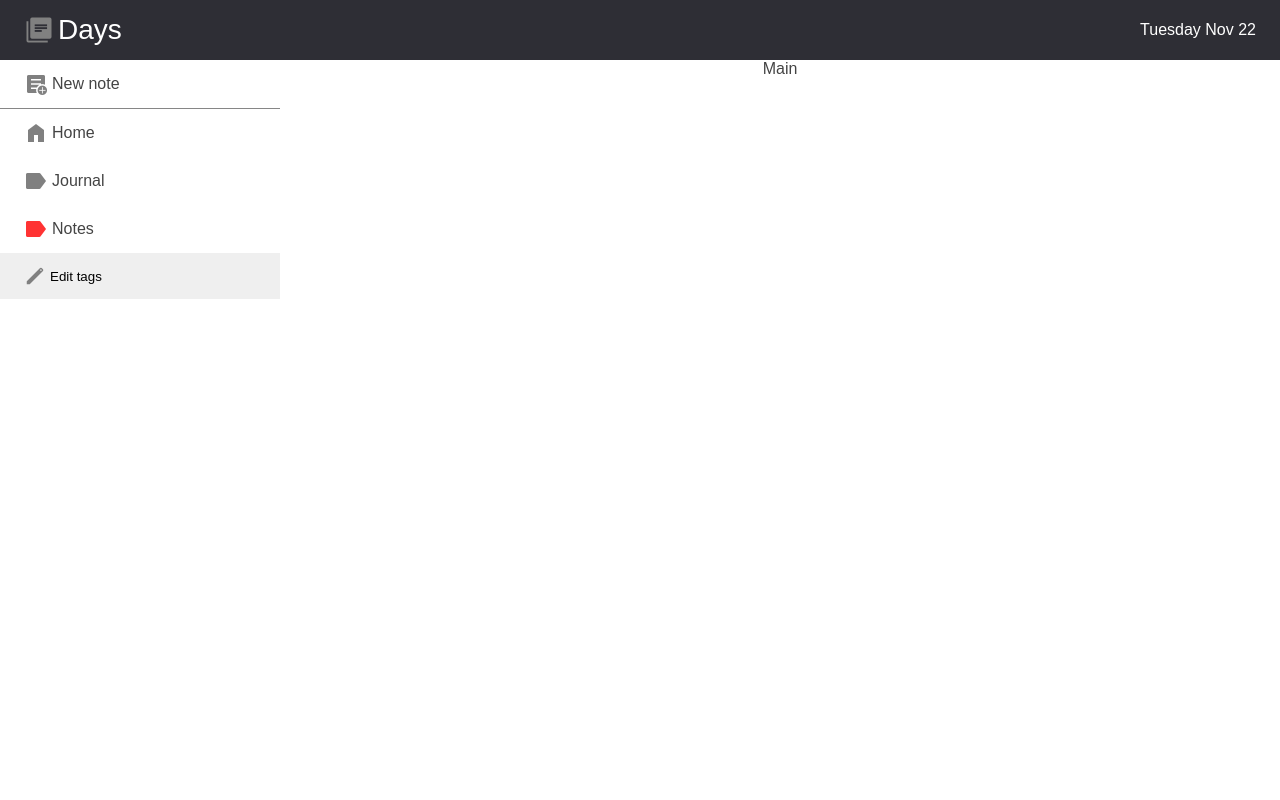
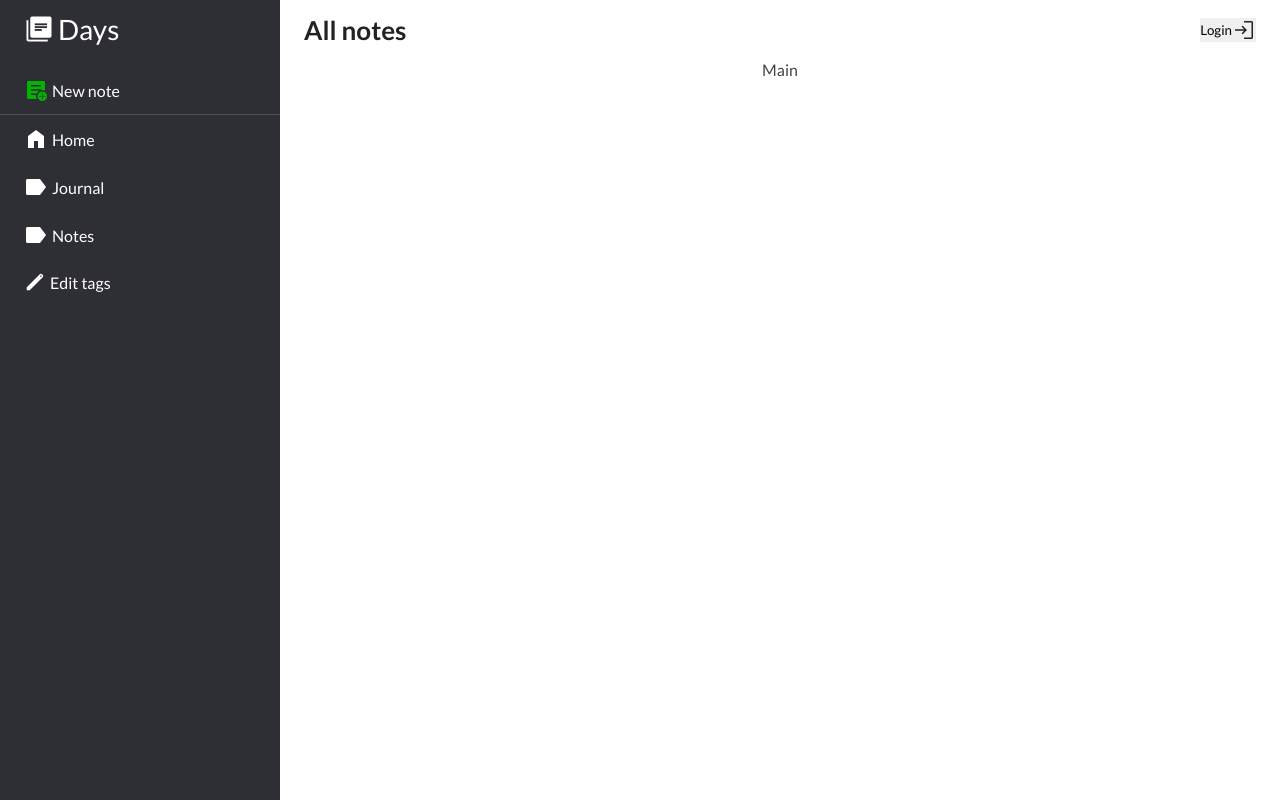
Before and after one commit to AlexeiVorobev/days, a React (Vite) app in the folder client/: page / in a window 1280 px wide. Built offline with nearby package versions, Linux system fonts and the light colour scheme.

Commit message:
feat. Add new tags

```diff
--- a/client/components/Header.jsx
+++ b/client/components/Header.jsx
@@ -3,11 +3,11 @@ import React from "react";
 const Header = () => {
   return (
     <div className="header">
-      <div className="logo">
-        <span className="material-symbols-outlined logo-picture">library_books</span>
-        <div className="logo-title">Days</div>
-      </div>
-      <div className="header-date">Tuesday Nov 22</div>
+      <div className="header-title">All notes</div>
+      <button className="icon-btn" id="loginBtn">
+        Login
+        <span className="material-symbols-outlined">login</span>
+      </button>
     </div>
   );
 };
--- a/client/components/Sidebar.jsx
+++ b/client/components/Sidebar.jsx
@@ -1,9 +1,10 @@
 import React from "react";
 
 const Sidebar = ({ tags, setTagModalActive }) => {
+
   const menuTags = tags.map((tag) => (
     <div className="menu-tag menu-item" key={tag.id}>
-      <span style={{ color: tag.color }} className="material-symbols-outlined">
+      <span className="material-symbols-outlined">
         label
       </span>
       {tag.name}
@@ -12,19 +13,23 @@ const Sidebar = ({ tags, setTagModalActive }) => {
 
   return (
     <div className="sidebar">
+      <div className="logo">
+        <span className="material-symbols-outlined logo-picture">library_books</span>
+        <div className="logo-title">Days</div>
+      </div>
       <div className="menu-item" id="menuNewNote">
         <span className="material-symbols-outlined">add_notes</span>
         New note
       </div>
-      <div className="menu-item" id="menu-home">
+      <div className="menu-item" id="menuHome">
         <span className="material-symbols-outlined">home</span>
         Home
       </div>
       <div className="menu-tags">{menuTags}</div>
-      <button type="button" className="menu-item" id="editTags" onClick={() => setTagModalActive(true)}>
+      <div className="menu-item" id="editTags" onClick={() => setTagModalActive(true)}>
         <span className="material-symbols-outlined">edit</span>
         Edit tags
-      </button>
+      </div>
     </div>
   );
 };
--- a/client/components/TagModal.jsx
+++ b/client/components/TagModal.jsx
@@ -12,35 +12,49 @@ export default function TagModal({
     return "";
   }
 
-  const [newTag, setNewTag] = useState({});
-  const [tagUpdated, setTagUpdated] = useState({});
+  // const [tagsUpdated, setTagsUpdated] = useState([...tags]);
+  const tagsUpdated = useRef([...tags]);
+  const newTagNameRef = useRef();
+
+  const handleTagChange = function (id, newName) {
+    const updatedTagsUpdated = tagsUpdated.current.map(tag => {
+      if (tag.id === id) {
+        return {id: id, name: newName}
+      } else {
+        return tag;
+      }
+    })
+    tagsUpdated.current = updatedTagsUpdated;
+  }
+
+  const submitTagChange = function (tagId) {
+    const tagUpdated = tagsUpdated.current.find(tag => tag.id === tagId)
+    console.log(tagUpdated);
+    onUpdateTag(tagUpdated);
+  }
 
   return (
     <div className="overlay">
       <form className="modal">
         <h1>Edit tags</h1>
         <div className="modal-tag">
-          <button className="icon-btn">
-            <button className="icon-btn">
-              <span className="material-symbols-outlined">close</span>
-            </button>
+          <button className="icon-btn" type="button" onClick={() => newTagNameRef.current.value = ""}>
+            <span className="material-symbols-outlined">close</span>
           </button>
           <input
             type="text"
             id="newTagNameField"
             placeholder="Create tag"
             autoFocus
-            onChange={(e) => {
-              setNewTag({
-                ...newTag,
-                name: e.target.value,
-              });
-            }}
+            ref={newTagNameRef}
           />
           <button
             type="button"
             className="icon-btn"
-            onClick={() => onAddTag(newTag)}
+            onClick={() => {
+              onAddTag({name: newTagNameRef.current.value})
+              newTagNameRef.current.value = "";
+            }}
           >
             <span className="material-symbols-outlined">done</span>
           </button>
@@ -49,17 +63,16 @@ export default function TagModal({
           <div className="modal-tag" key={tag.id}>
             <button className="icon-btn">
               <span
-                style={{ color: tag.color }}
                 className="material-symbols-outlined"
               >
                 label
               </span>
             </button>
-            <input type="text" value={tag.name} />
+            <input type="text" defaultValue={tag.name} onChange={(e) => handleTagChange(tag.id, e.target.value)} />
             <button className="icon-btn" onClick={() => onDeleteTag(tag.id)}>
               <span className="material-symbols-outlined">delete</span>
             </button>
-            <button className="icon-btn" type="button" onClick={() => onUpdateTag(tagUpdated)}>
+            <button className="icon-btn" type="button" onClick={() => submitTagChange(tag.id)}>
               <span className="material-symbols-outlined">done</span>
             </button>
           </div>
--- a/client/src/App.css
+++ b/client/src/App.css
@@ -1,13 +1,17 @@
+@import url('https://fonts.googleapis.com/css2?family=Lato:wght@400;700&display=swap');
+
 * {
   margin: 0;
   padding: 0;
   box-sizing: border-box;
+  font-family: 'Lato', sans-serif;
 }
 
 :root {
   --primary-color: #2e2e35;
   --margin-m: 24px;
-  --font-color-primary: #444;
+  --font-color-primary: #222222;
+  --menu-hover-color: #4d5055;
 }
 
 body {
@@ -27,9 +31,15 @@ body {
 }
 
 .sidebar {
+  background-color: #2e2e35;
+  color: white;
   height: 100%;
   grid-column: 1 / 2;
-  grid-row: 2;
+  grid-row: 1 / 3;
+}
+
+.sidebar span, .header span {
+  color: white;
 }
 
 .main {
@@ -39,18 +49,35 @@ body {
 }
 
 .header {
-  background-color: var(--primary-color);
+  background-color: white;
   padding: 0 var(--margin-m);
-  color: white;
-  grid-column: 1 / 3;
+  color: var(--font-color-primary);
+  grid-column: 2 / 3;
   display: flex;
   justify-content: space-between;
+  align-items: center;
+}
+
+.header-title {
+  font-size: 26px;
+  font-weight: bold;
+}
+
+#loginBtn span {
+  color: var(--font-color-primary);
+  font-size: 24px;
+}
+
+#loginBtn {
+  display: flex;
   align-items: center;
 }
 
 .logo {
   display: flex;
   align-items: center;
+  padding: 12px var(--margin-m);
+  margin-bottom: 8px;
 }
 
 .logo-picture {
@@ -72,7 +99,7 @@ body {
 }
 
 .menu-item:hover {
-  background-color: #5a5a5a;
+  background-color: var(--menu-hover-color);
 }
 
 .material-symbols-outlined {
@@ -89,7 +116,7 @@ body {
 }
 
 #menuNewNote {
-  border-bottom: 1px solid #868686;
+  border-bottom: 1px solid var(--menu-hover-color);
 }
 
 .overlay {
@@ -132,7 +159,7 @@ body {
 
 .modal-tag {
   display: flex;
-  gap: 4px;
+  gap: 8px;
   align-items: center;
 }
 
@@ -174,3 +201,7 @@ h1 {
 button {
   border: none;
 }
+
+#menuNewNote span {
+  color: rgb(1, 180, 1);
+}
--- a/client/src/App.jsx
+++ b/client/src/App.jsx
@@ -1,10 +1,11 @@
-import { useState } from "react";
+import { useEffect, useState } from "react";
 import MainSection from "../components/MainSection";
 import Sidebar from "../components/Sidebar";
 import "./App.css";
 import Header from "../components/Header";
 import uuid from "react-uuid";
 import TagModal from "../components/TagModal";
+import * as utils from "./utils";
 
 function App() {
   const [notes, setNotes] = useState([
@@ -17,31 +18,43 @@ function App() {
     },
   ]);
 
-  const [tags, setTags] = useState([
-    { name: "Journal", color: "gray", id: "0" },
-    { name: "Notes", color: "#ff3333", id: "1" },
-  ]);
+  const [tags, setTags] = useState(
+    localStorage.tags
+      ? JSON.parse(localStorage.tags)
+      : [
+          { name: "Journal", id: "0" },
+          { name: "Notes", id: "1" },
+        ]
+  );
+
+  useEffect(() => {
+    localStorage.setItem('tags', JSON.stringify(tags))
+  }, [tags]);
 
   const [tagModalActive, setTagModalActive] = useState(false);
 
   const handleAddTag = (newTag) => {
+    if (!newTag.name) return;
     newTag.id = uuid();
-    setTags([newTag, ...tags]);
+    const tagsUpdated = [...tags, newTag].sort(utils.sortTags);
+    setTags(tagsUpdated);
   };
 
   const handleDeleteTag = function (idToDelete) {
-    setTags(tags.filter(tag => tag.id !== idToDelete))
-  }
+    setTags(tags.filter((tag) => tag.id !== idToDelete));
+  };
 
   const handleUpdateTag = function (tagUpdated) {
     const tagsUpdated = tags.map((tag) => {
       if (tag.id === tagUpdated.id) {
-        return tagUpdated
+        return tagUpdated;
       } else {
-        return tag
+        return tag;
       }
-    })
-  }
+    });
+    tagsUpdated.sort(utils.sortTags);
+    setTags(tagsUpdated);
+  };
 
   return (
     <div className="App">
--- a/client/src/utils.js
+++ b/client/src/utils.js
@@ -0,0 +1,11 @@
+
+
+export const sortTags = function (a, b) {
+    if (a.name < b.name) {
+      return -1;
+    }
+    if (a.name > b.name) {
+      return 1;
+    }
+    return 0;
+  }
```
Also changed, not shown: 1 other file (tests, documents, lock files or other folders).
